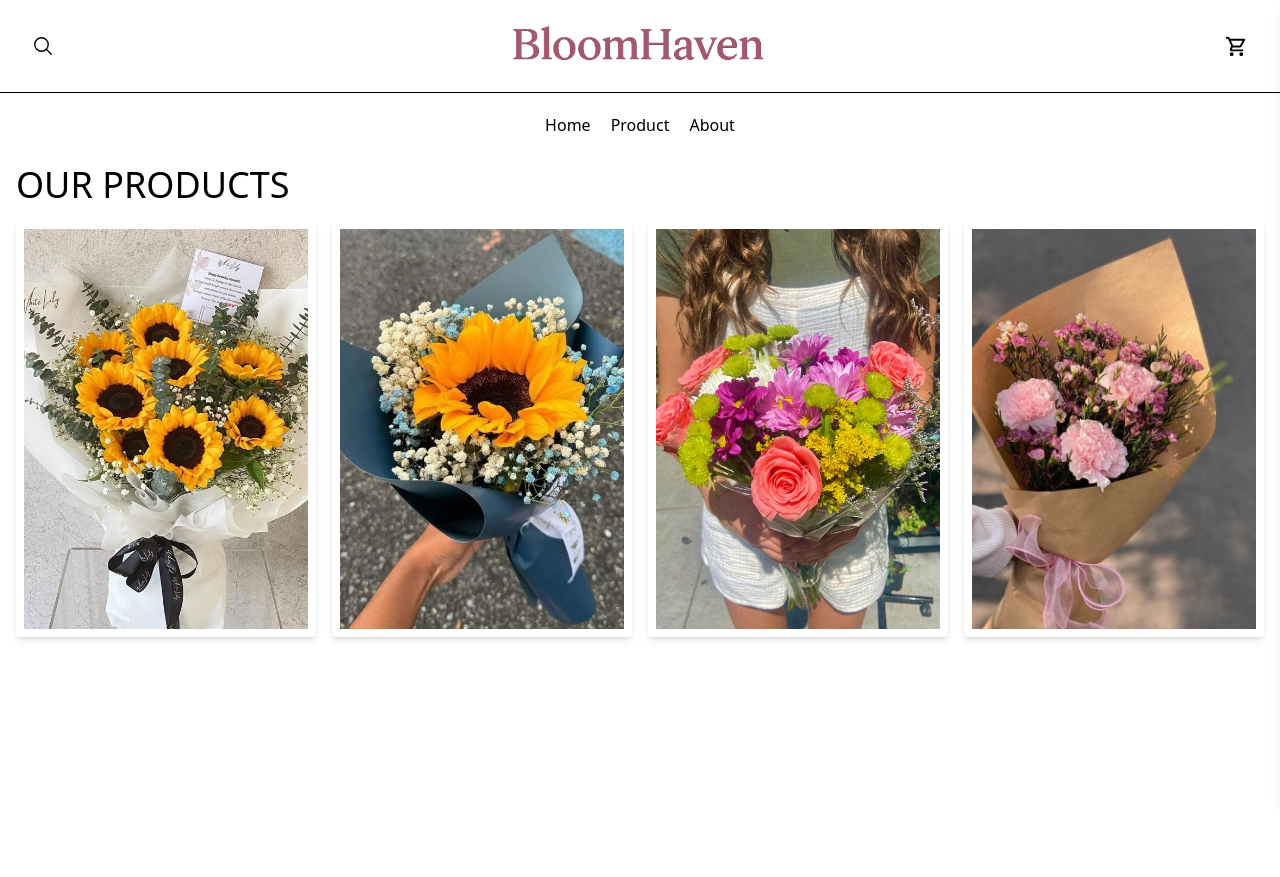
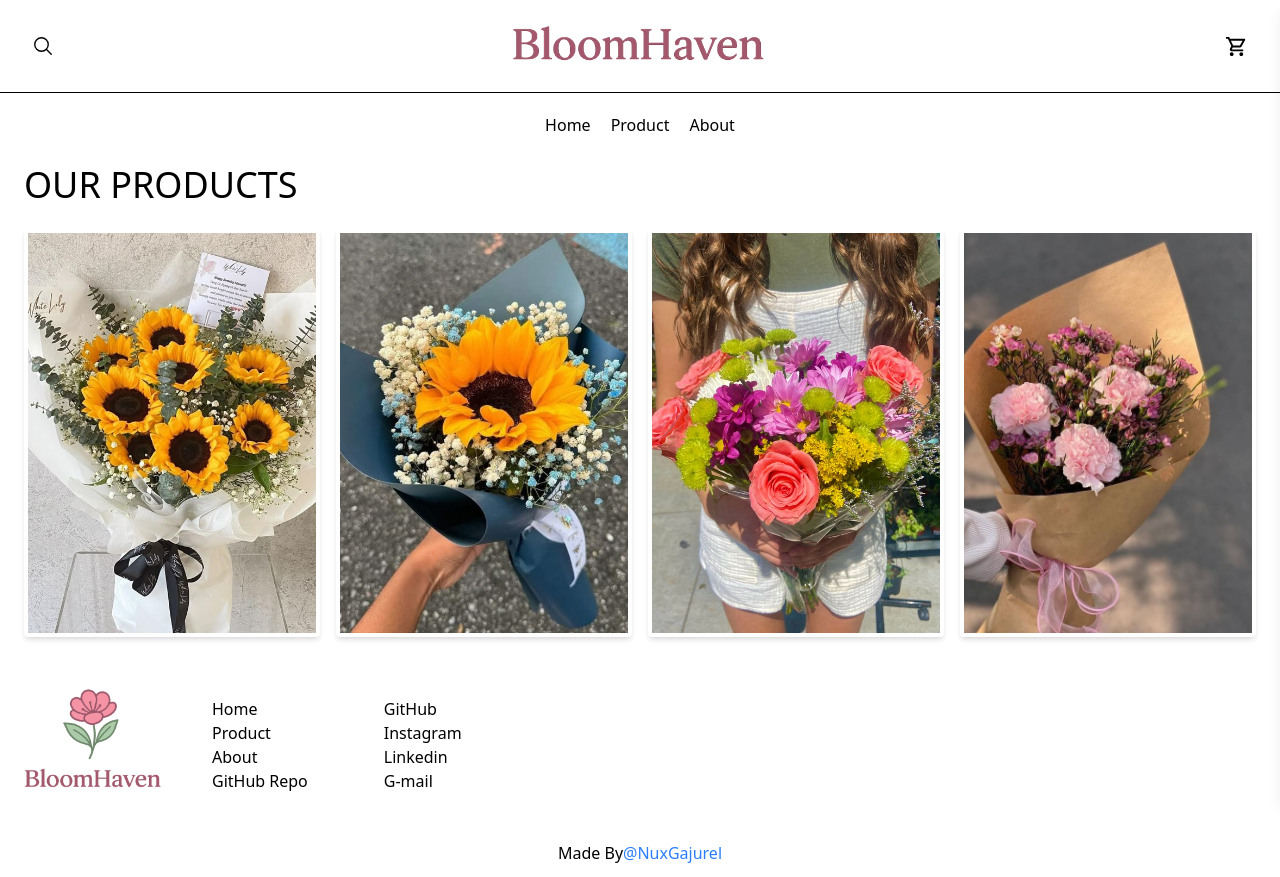
Before and after one commit to NuxGajurel/BloomHaven-e-commerce-, a React (Vite) app: page /home in a window 1280 px wide. Before the commit the page ends 800 px from the top, so only its background shows below. Built offline with nearby package versions, Linux system fonts and the light colour scheme.

Commit message:
Add :footer

```diff
--- a/src/App.jsx
+++ b/src/App.jsx
@@ -4,6 +4,7 @@ import Home from './components/Home'
 import About from './components/About'
 import Product from './components/Product'
 import Navbar from './components/Navbar'
+import Footer from './components/Footer'
 
 
 const App = () => {
@@ -20,9 +21,10 @@ const App = () => {
 
 
        </Routes>
-
+        <Footer/>
 
        </BrowserRouter>
+
 
     </div>
   )
--- /dev/null
+++ b/src/components/Footer.jsx
@@ -0,0 +1,39 @@
+import React from 'react'
+import Main from '../../public/Img/main.png'
+import { Link } from 'react-router-dom'
+const Footer = () => {
+  return (
+    <div>
+        <div className='lg:flex lg:flex-row lg:items-start space-y-3 mb-6 lg:mb-0 space-x-10 m-3'>
+        <div>
+        <img src={Main} alt="" className='h-40 w-40'/>
+
+        </div>
+
+         <div className='grid grid-rows-4 space-x-3 mt-9'>
+       <Link to="/home" className="hover:text-pink-600 transition-colors text-black">Home</Link>
+        <Link to="/product" className="hover:text-pink-600 transition-colors">Product</Link>
+        <Link to="/about" className="hover:text-pink-600 transition-colors">About</Link>
+        <a href="https://github.com/NuxGajurel/BloomHaven-e-commerce-">GitHub Repo</a>
+
+
+
+      </div>
+       <div className='grid grid-rows-4 space-x-3 lg:m-9 mt-2'>
+         <a href="https://github.com/NuxGajurel">GitHub</a>
+         <a href="https://www.instagram.com/nuxgajurel/">Instagram</a>
+         <a href="https://www.linkedin.com/in/nux-gajurel-355962348/">Linkedin</a>
+         <a href="nuxgajurel46@gmail.com">G-mail</a>
+         </div>
+
+
+        </div>
+
+      <div className='mt-2 m-3'>
+            <p className='flex items-center justify-center'> Made By  <a href="https://github.com/NuxGajurel" className='text-blue-500'>@NuxGajurel</a></p>
+         </div>
+    </div>
+  )
+}
+
+export default Footer
--- a/src/components/Home.jsx
+++ b/src/components/Home.jsx
@@ -16,18 +16,20 @@ const Home = () => {
 
   return (
     <div className='mt-2'>
-      <h1 className='lg:text-4xl text-3xl mt-7 m-4'>OUR PRODUCTS</h1>
+      <h1 className='lg:text-4xl text-3xl mt-7 m-6'>OUR PRODUCTS</h1>
 
-      <div className="grid grid-cols-1 sm:grid-cols-2 lg:grid-cols-4 gap-4 m-4">
+      <div className="grid grid-cols-1 sm:grid-cols-2 lg:grid-cols-4 gap-4 m-6">
         {flowerProducts.map((flowerProduct) => (
        <Link to="/products">
-        <div key={flowerProduct.id} className="rounded p-2 bg-white shadow-md">
-            <img src={flowerProduct.url} alt={`Flower ${flowerProduct.id}`} className="w-full h-100 object-cover" />
+        <div key={flowerProduct.id} className="rounded p-1 bg-white shadow-md items-center flex justify-center">
+            <img src={flowerProduct.url} alt={`Flower ${flowerProduct.id}`} className="lg:w-full lg:h-100 lg:object-cover w-90 h-90" />
           </div>
 
        </Link>
         ))}
       </div>
+
+
     </div>
   )
 }
```
Also changed, not shown: public/Img/main.png (added).
